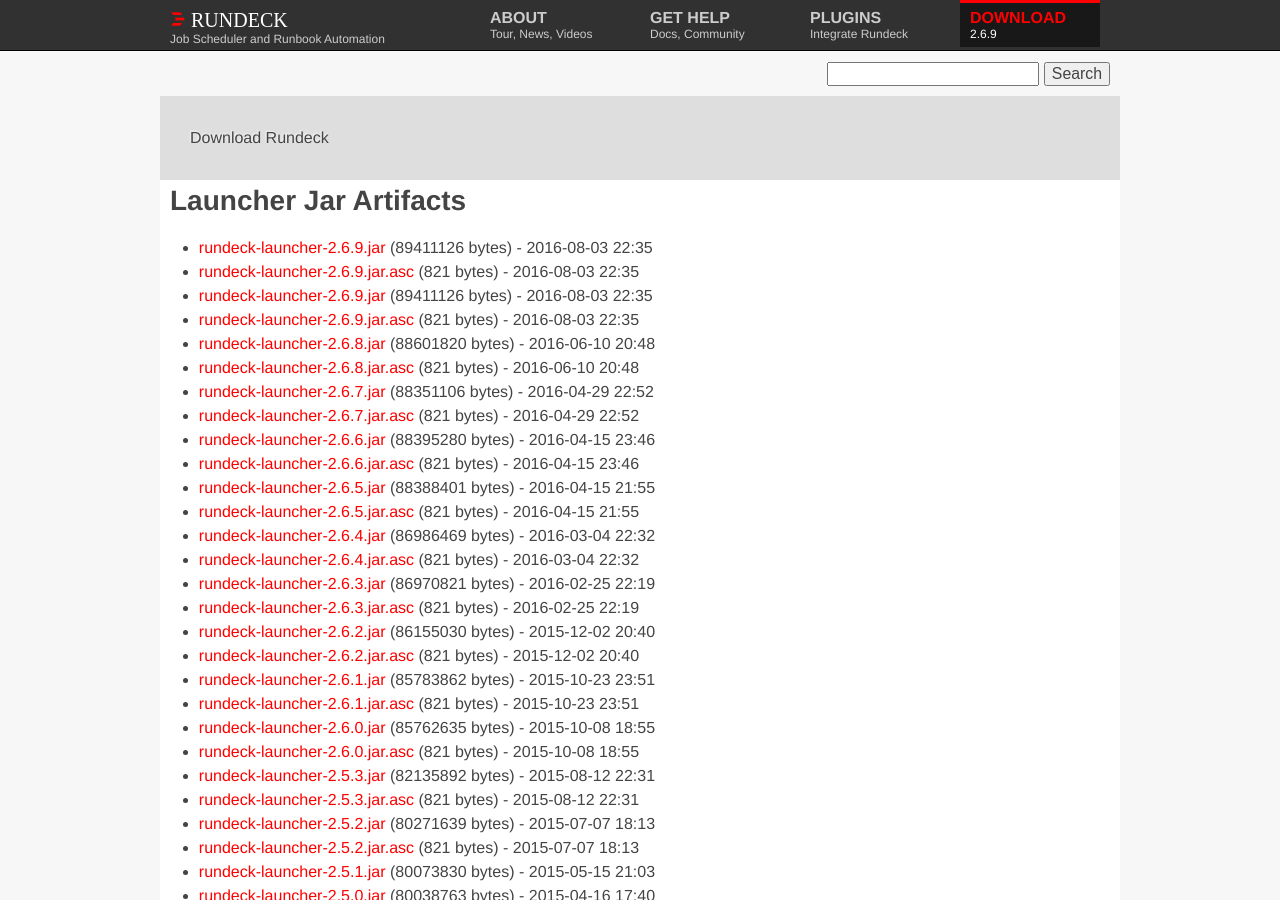
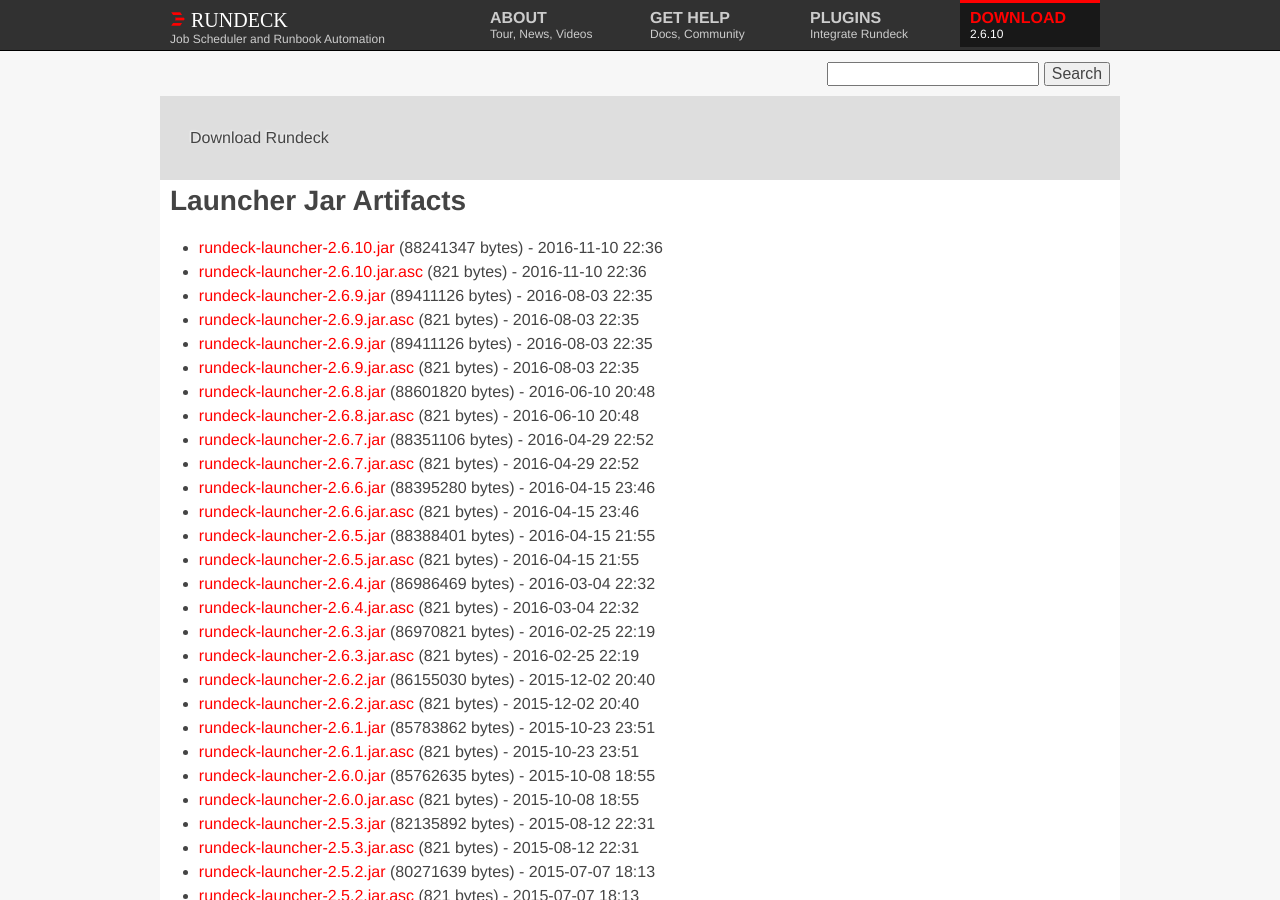
Before and after one commit to rundeck/rundeck-ghpages, a Jekyll site: the page built from download/jar/index.md, in a window 1280 px wide and 900 px high. Built offline with Jekyll 4.4.1, drawn with Linux system fonts in a browser that asks for light colours; nearby versions of some CDN libraries.

Commit message:
Update site to 2.6.10 download links

```diff
--- a/_config.yml
+++ b/_config.yml
@@ -1,18 +1,18 @@
 baseurl: ""
 url: ""
 full_url: "http://www.rundeck.org"
-rd_version: "2.6.9"
-rd_jar_name: "rundeck-launcher-2.6.9.jar"
-rd_jar_sha: "8879caf623465902cb039921ce157d77e8e0592f"
-rd_jar_url: "http://download.rundeck.org/jar/rundeck-launcher-2.6.9.jar"
-rd_jar_size: "89411126"
-rd_deb_name: "rundeck-2.6.9-1-GA.deb"
-rd_deb_url: "http://download.rundeck.org/deb/rundeck-2.6.9-1-GA.deb"
-rd_deb_sha: "47084f2367e6a1d3b873fc883b65d9dd2ece32b8"
-rd_deb_size: "102011522"
-rd_zipball: "https://github.com/rundeck/rundeck/zipball/v2.6.9"
-rd_tarball: "https://github.com/rundeck/rundeck/tarball/v2.6.9"
-rd_releasenotes: "https://github.com/rundeck/rundeck/blob/v2.6.9/RELEASE.md"
+rd_version: "2.6.10"
+rd_jar_name: "rundeck-launcher-2.6.10.jar"
+rd_jar_sha: "aada7608c743a162314487b9d7f7abe006296347"
+rd_jar_url: "http://download.rundeck.org/jar/rundeck-launcher-2.6.10.jar"
+rd_jar_size: "88241347"
+rd_deb_name: "rundeck-2.6.10-1-GA.deb"
+rd_deb_url: "http://download.rundeck.org/deb/rundeck-2.6.10-1-GA.deb"
+rd_deb_sha: "7c6920591457a7cbed8087ced882285e63ebf6dd"
+rd_deb_size: "100573424"
+rd_zipball: "https://github.com/rundeck/rundeck/zipball/v2.6.10"
+rd_tarball: "https://github.com/rundeck/rundeck/tarball/v2.6.10"
+rd_releasenotes: "https://github.com/rundeck/rundeck/blob/v2.6.10/RELEASE.md"
 markdown: kramdown
 gems:
   - jekyll-seo-tag
--- a/download/jar/index.md
+++ b/download/jar/index.md
@@ -3,6 +3,8 @@
 layout: download
 download_type: Launcher Jar
 ---
+* [rundeck-launcher-2.6.10.jar](http://download.rundeck.org/jar/rundeck-launcher-2.6.10.jar) (88241347 bytes) - 2016-11-10 22:36
+* [rundeck-launcher-2.6.10.jar.asc](http://download.rundeck.org/jar/rundeck-launcher-2.6.10.jar.asc) (821 bytes) - 2016-11-10 22:36
 * [rundeck-launcher-2.6.9.jar](http://download.rundeck.org/jar/rundeck-launcher-2.6.9.jar) (89411126 bytes) - 2016-08-03 22:35
 * [rundeck-launcher-2.6.9.jar.asc](http://download.rundeck.org/jar/rundeck-launcher-2.6.9.jar.asc) (821 bytes) - 2016-08-03 22:35
 * [rundeck-launcher-2.6.9.jar](http://download.rundeck.org/jar/rundeck-launcher-2.6.9.jar) (89411126 bytes) - 2016-08-03 22:35
```
Also changed, not shown: download/deb/index.md (+1 -0 lines), download/rpm/index.md (+2 -0 lines), download/war/index.md (+2 -0 lines), news/_posts/2016-11-10-rundeck-2.6.10.md (added, +129 -0 lines).
